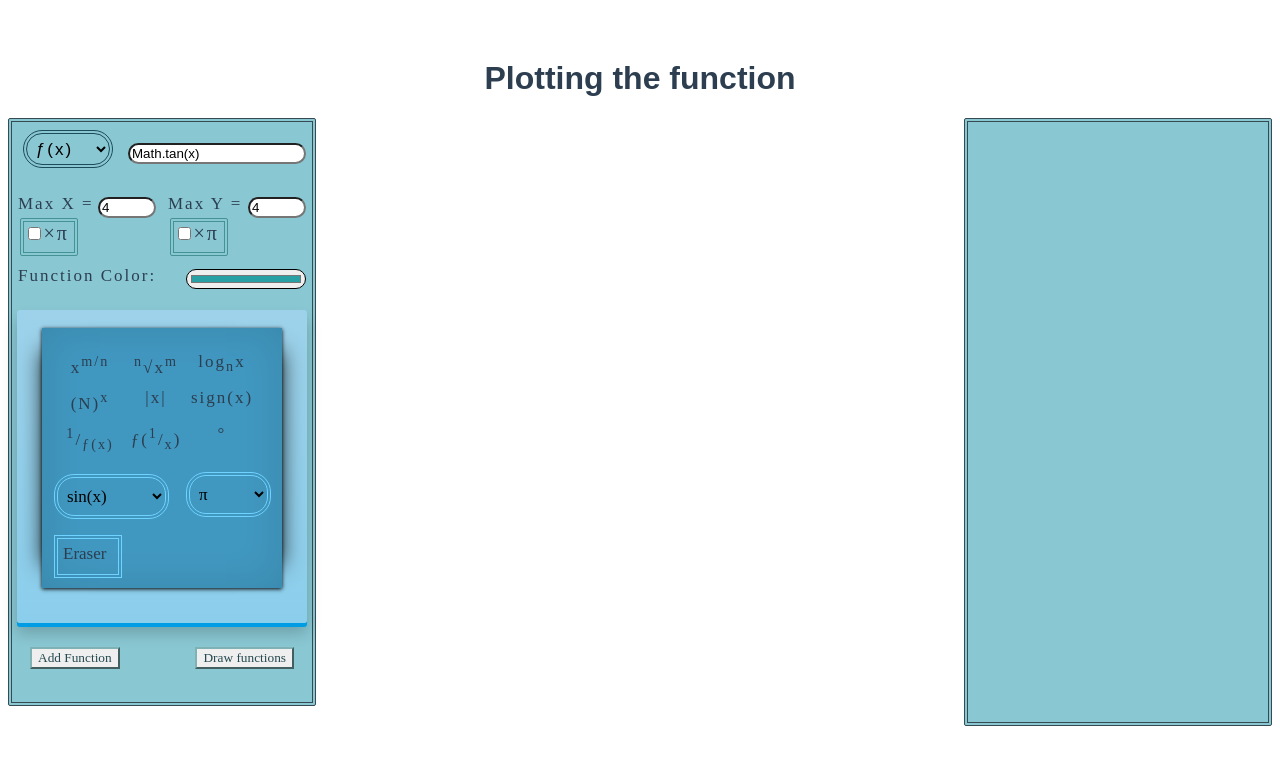
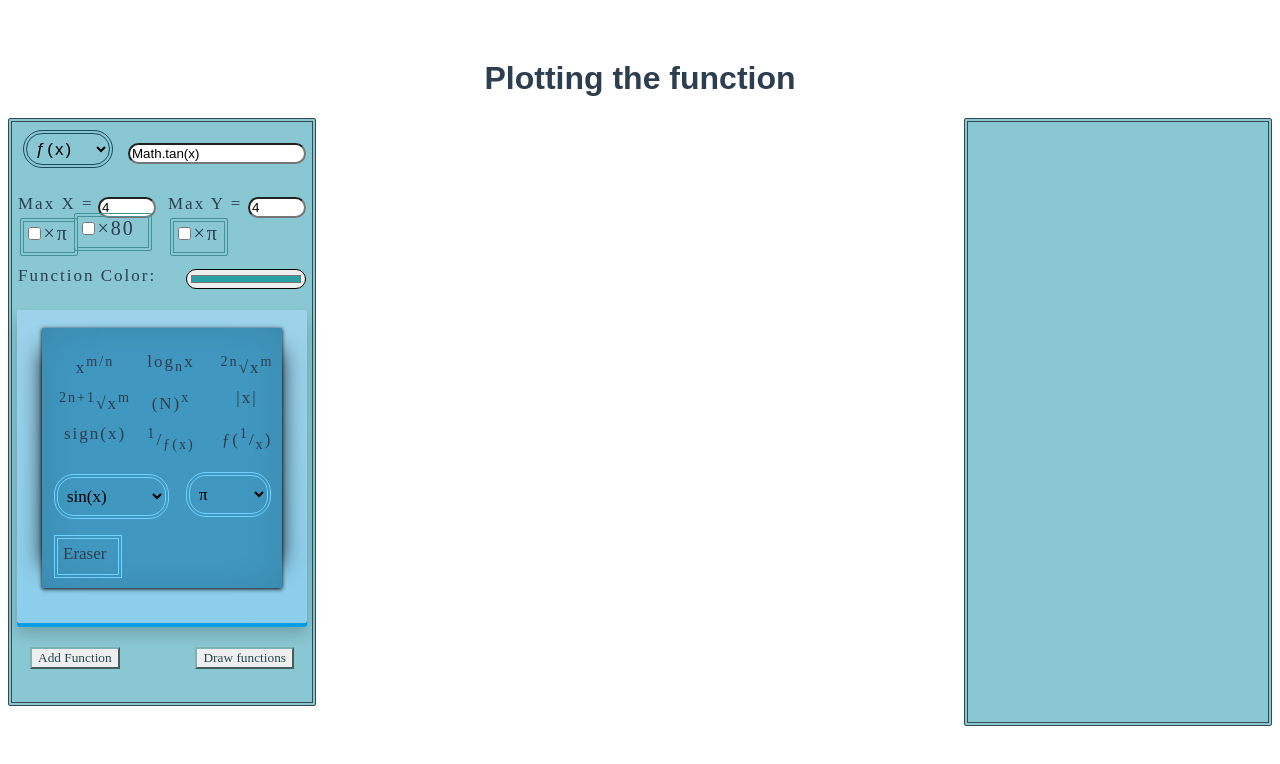
Before and after one commit to NinaBlinova/Function-graphs, a Vue app: page / in a window 1280 px wide. Shown: the top 764 px of the page. Built offline with nearby package versions, Linux system fonts and the light colour scheme.

Commit message:
Compositions

```diff
--- a/src/components/HelloWorld.vue
+++ b/src/components/HelloWorld.vue
@@ -17,7 +17,14 @@
         <div id="v-model-checkbox1" class="PI">
         <input type="checkbox" id="checkbox1" v-model="PIx" />
         <label for="checkbox1">{{ "×" + "\u03C0" }}</label>
+
+          <div id="v-model-checkbox3" class="ef">
+          <input type="checkbox" id="checkbox3" v-model="ef" />
+            <label for="checkbox1">{{ "×" + "80" }}</label></div>
+
       </div></label>
+
+
       <input v-model="maxX" id="maxX" type="number" class="EnteringValues2">
 
       <label for="maxY" class="CharacteristicsOfTheText3">Max Y =
@@ -36,14 +43,6 @@
                v-html="predefinedFunction.display"
                :key="predefinedFunction.id"
                v-on:click="onPredefinedFunctionClick(predefinedFunction)"></div>
-          <span><sup>n</sup>&#8730;x<sup>m</sup></span>
-          <span>log<sub>n</sub>x</span>
-          <span>(&#925;)<sup>x</sup></span>
-          <span>|x|</span>
-          <span>sign(x)</span>
-          <span><sup>1</sup>/<sub>&#402;(x)</sub></span>
-          <span>&#402;(<sup>1</sup>/<sub>x</sub>)</span>
-          <span>&#176;</span>
         <div>
           <div class="choosing1">
             <select>
@@ -66,7 +65,6 @@
           </div>
         </div>
           <div v-on:click="eraser(functionName)" class = 'C'>Eraser</div>
-
         </div>
       </div>
 
@@ -121,15 +119,48 @@ class Point {
   public y: number;
 }
 
+enum Compose {
+  NONE,
+  DIRECT,
+  REVERSE
+}
+
 class PredefinedFunction {
-  constructor(id: number, display: string, text: string) {
+  constructor(id: number, display: string, text: string, compose: Compose) {
     this.id = id
     this.display = display
     this.text = text
+    this.compose = compose
   }
   public id: number;
   public display: string;
   public text: string;
+  public compose: Compose;
+}
+
+function Log(n: number, x: number) {
+  return Math.log(x) / Math.log(n);
+}
+function ABS(x: number) {
+  return Math.abs(x)
+}
+function degToRad (deg: number)
+{
+  return (Math.PI * deg) / 180;
+}
+function  Root2 (x: number, n: number, m: number) {
+  if (x > 0) {
+    return Math.pow(x, (m/n))
+  }
+   return -1 * Math.pow(-x,(m/n))
+}
+function  Root1 (x: number, n: number, m: number) {
+  if (x > 0) {
+    return Math.pow(x, (m/n))
+  }
+}
+function EF(N: number, x: number) {
+  return N ** x
 }
 
 @Component
@@ -142,6 +173,7 @@ export default class HelloWorld extends Vue {
   functionColor = "#29a0a4"
   PIx = false
   PIy = false
+  ef = false
   fns: FunctionDefinition[] = [
     //new FunctionDefinition(1, "Math.sin(x)", "#29a0a4")
   ]
@@ -149,9 +181,18 @@ export default class HelloWorld extends Vue {
   funcSymbols = ["ƒ(x)", "α(x)", "β(x)", "γ(x)", "ζ(x)", "ϑ(x)", "ϰ(x)", "φ(x)", " χ(x)", "ψ(x)", "ω(x)", "ϱ(x)"]
   nextId = 1
   funcOperators = [
-    new PredefinedFunction(1, "<span>x<sup>m/n</sup></span>", "Math.pow(x, m / n)")
+    new PredefinedFunction(1, "<span>x<sup>m/n</sup></span>", "x**(m/n)", Compose.NONE),
+    new PredefinedFunction(2, "<span>log<sub>n</sub>x</span>", "Log(n,x)", Compose.NONE),
+    new PredefinedFunction(3, "<span><sup>2n</sup>&#8730;x<sup>m</sup></span>", "Root1(x, n, m)", Compose.NONE),
+    new PredefinedFunction(4, "<span><sup>2n+1</sup>&#8730;x<sup>m</sup></span>", "Root2(x, n, m)", Compose.NONE),
+    new PredefinedFunction(5, "<span>(&#925;)<sup>x</sup></span>", "EF(N, x)", Compose.NONE),
+    new PredefinedFunction(6, "<span>|x|</span>", "ABS(x)", Compose.NONE),
+
+    new PredefinedFunction(7, "<span>sign(x)</span>", "SIGN(x)", Compose.NONE),
+
+    new PredefinedFunction(8, "<span><sup>1</sup>/<sub>&#402;(x)</sub></span>", "1/ƒ(x)", Compose.DIRECT),
+    new PredefinedFunction(9, "<span>&#402;(<sup>1</sup>/<sub>x</sub>)</span>", "1/x", Compose.REVERSE)
   ]
-
 
 
   mounted(): void {
@@ -180,7 +221,17 @@ export default class HelloWorld extends Vue {
 
   onPredefinedFunctionClick(fn: PredefinedFunction) {
     console.info(fn)
-    this.functionName = fn.text
+    switch (fn.compose) {
+      case Compose.NONE:
+        this.functionName = fn.text
+        break
+      case Compose.DIRECT:
+        this.functionName = fn.text.replace("ƒ(x)", "(" + this.functionName + ")")
+        break
+      case Compose.REVERSE:
+        this.functionName = this.functionName.replace(/(?!\w)*x(?!\w)*/g, "(" + fn.text + ")")
+        break
+    }
   }
 
   drawRect() {
@@ -332,7 +383,20 @@ export default class HelloWorld extends Vue {
 
         }
         ctx.stroke();
-      } else {
+      }
+      else if (this.ef) {
+        const stepFunction = maxX * 80
+        moveTo(-stepFunction,fn(-stepFunction));
+        for (x = -stepFunction; x < stepFunction; x = x+ 1/stepFunction)
+        {
+          y = fn(x);
+          console.info('x = ' + x + ', y = ' + y);
+          IntersectionOfLinesX(new Point(x, y), new Point(x+1/stepFunction, fn(x+1/stepFunction)))
+
+        }
+        ctx.stroke();
+      }
+      else {
         const stepFunction = maxX * 10
         moveTo(-stepFunction,fn(-stepFunction));
         for (x = -stepFunction; x < stepFunction; x = x+ 1/stepFunction)
@@ -557,6 +621,16 @@ export default class HelloWorld extends Vue {
   margin: 5% 2%;
 }
 
+.ef {
+  font-family: "Times New Roman";
+  font-size: 20px;
+  width: 70px;
+  height: 30px;
+  border-radius: 2px;
+  border: 4px double #459295;
+  margin: -65% 100%;
+}
+
 .ListFunctionСharacteristic {
   list-style: none;
   padding: 0;
@@ -667,7 +741,7 @@ export default class HelloWorld extends Vue {
   top: 20px;
   right: -15px;
   cursor: pointer;
-  width: 66px;
+  width: 76px;
   height: 36px;
   line-height: 27px;
   text-align: center;
```
